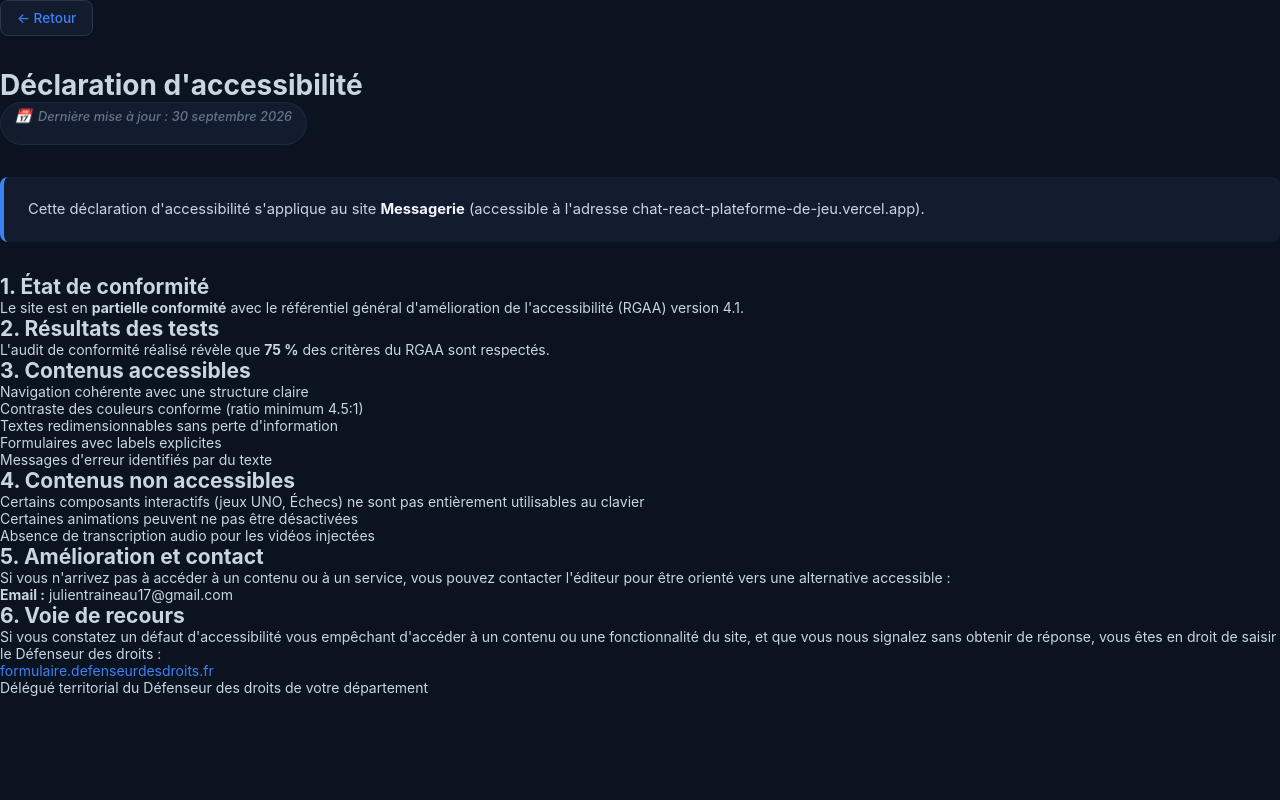
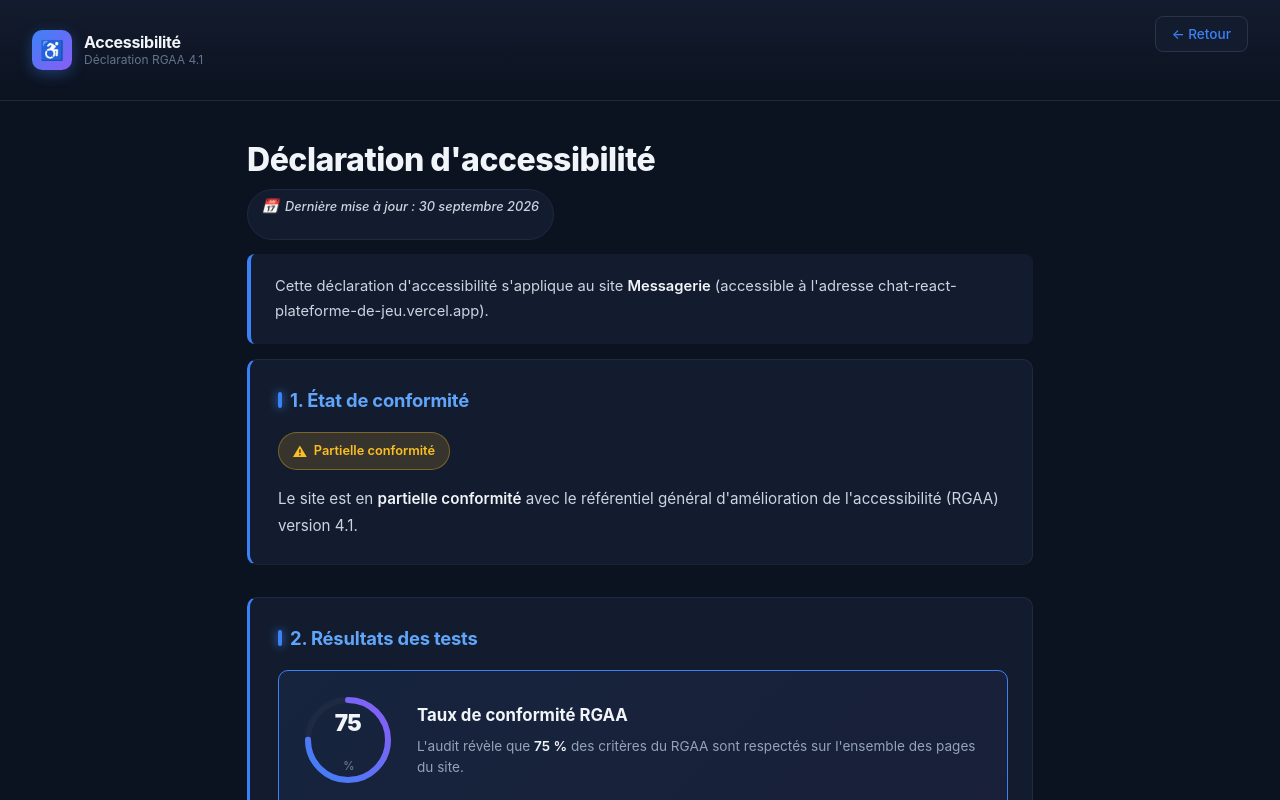
Before and after one commit to zombiglace/chat-react-plateforme-de-jeu, a React (Create React App) app in the folder frontend/: page /accessibilite in a window 1280 px wide. Built offline with nearby package versions, Linux system fonts and the light colour scheme; no server answers.

Commit message:
Update Accessibilite.js

```diff
--- a/frontend/src/components/Accessibilite.js
+++ b/frontend/src/components/Accessibilite.js
@@ -1,10 +1,22 @@
 import { Link } from "react-router-dom";
+import "../styles/legal.css";
+import "../styles/accessibilite.css";
 
 export default function Accessibilite() {
   return (
-    <div className="legal-page">
+    <div className="legal-scene">
+      <header className="legal-header">
+        <div className="legal-header-left">
+          <div className="legal-header-icon">♿</div>
+          <div>
+            <div className="legal-header-title">Accessibilité</div>
+            <div className="legal-header-sub">Déclaration RGAA 4.1</div>
+          </div>
+        </div>
         <Link to="/" className="legal-back">← Retour</Link>
+      </header>
 
+      <div className="legal-content">
         <h1>Déclaration d'accessibilité</h1>
         <p className="legal-updated">Dernière mise à jour : 30 septembre 2026</p>
 
@@ -15,6 +27,7 @@ export default function Accessibilite() {
 
         <section>
           <h2>1. État de conformité</h2>
+          <div className="legal-state-badge">Partielle conformité</div>
           <p>
             Le site est en <strong>partielle conformité</strong> avec le référentiel
             général d'amélioration de l'accessibilité (RGAA) version 4.1.
@@ -23,53 +36,86 @@ export default function Accessibilite() {
 
         <section>
           <h2>2. Résultats des tests</h2>
-        <p>
-          L'audit de conformité réalisé révèle que <strong>75 %</strong> des critères
-          du RGAA sont respectés.
-        </p>
+          <div className="legal-compliance">
+            <div className="legal-compliance-score">
+              <svg className="legal-compliance-ring" viewBox="0 0 90 90">
+                <defs>
+                  <linearGradient id="complianceGradient" x1="0%" y1="0%" x2="100%" y2="100%">
+                    <stop offset="0%" stopColor="#3b82f6" />
+                    <stop offset="100%" stopColor="#8b5cf6" />
+                  </linearGradient>
+                </defs>
+                <circle className="bg" cx="45" cy="45" r="40" />
+                <circle className="progress" cx="45" cy="45" r="40" />
+              </svg>
+              <div className="legal-compliance-value">
+                75<small>%</small>
+              </div>
+            </div>
+            <div className="legal-compliance-body">
+              <div className="legal-compliance-title">Taux de conformité RGAA</div>
+              <div className="legal-compliance-desc">
+                L'audit révèle que <strong>75 %</strong> des critères du RGAA sont
+                respectés sur l'ensemble des pages du site.
+              </div>
+            </div>
+          </div>
         </section>
 
         <section>
-        <h2>3. Contenus accessibles</h2>
+          <h2>3. Contenus accessibles et non accessibles</h2>
+          <div className="legal-access-columns">
+            <div className="legal-access-col ok">
+              <div className="legal-access-col-head">Points conformes</div>
               <ul>
-          <li>Navigation cohérente avec une structure claire</li>
-          <li>Contraste des couleurs conforme (ratio minimum 4.5:1)</li>
-          <li>Textes redimensionnables sans perte d'information</li>
+                <li>Navigation cohérente et structurée</li>
+                <li>Contraste des couleurs conforme (min. 4.5:1)</li>
+                <li>Textes redimensionnables sans perte</li>
                 <li>Formulaires avec labels explicites</li>
                 <li>Messages d'erreur identifiés par du texte</li>
               </ul>
+            </div>
+
+            <div className="legal-access-col ko">
+              <div className="legal-access-col-head">Points à améliorer</div>
+              <ul>
+                <li>
+                  Certains composants interactifs (UNO, Échecs) ne sont pas entièrement
+                  utilisables au clavier
+                </li>
+                <li>Certaines animations ne peuvent pas être désactivées</li>
+                <li>Absence de transcription audio pour les vidéos injectées</li>
+              </ul>
+            </div>
+          </div>
         </section>
 
         <section>
-        <h2>4. Contenus non accessibles</h2>
-        <ul>
-          <li>Certains composants interactifs (jeux UNO, Échecs) ne sont pas entièrement utilisables au clavier</li>
-          <li>Certaines animations peuvent ne pas être désactivées</li>
-          <li>Absence de transcription audio pour les vidéos injectées</li>
-        </ul>
-      </section>
-
-      <section>
-        <h2>5. Amélioration et contact</h2>
+          <h2>4. Amélioration et contact</h2>
           <p>
             Si vous n'arrivez pas à accéder à un contenu ou à un service, vous pouvez
             contacter l'éditeur pour être orienté vers une alternative accessible :
           </p>
-        <p>
-          <strong>Email :</strong> julientraineau17@gmail.com
-        </p>
+          <div className="legal-info">
+            <strong>📧 Email de contact</strong>
+            julientraineau17@gmail.com
+          </div>
         </section>
 
         <section>
-        <h2>6. Voie de recours</h2>
+          <h2>5. Voie de recours</h2>
           <p>
-          Si vous constatez un défaut d'accessibilité vous empêchant d'accéder à un contenu
-          ou une fonctionnalité du site, et que vous nous signalez sans obtenir de réponse,
-          vous êtes en droit de saisir le Défenseur des droits :
+            Si vous constatez un défaut d'accessibilité vous empêchant d'accéder à un
+            contenu ou une fonctionnalité du site, et que vous nous signalez sans obtenir
+            de réponse, vous êtes en droit de saisir le Défenseur des droits :
           </p>
           <ul>
             <li>
-            <a href="https://formulaire.defenseurdesdroits.fr" target="_blank" rel="noreferrer">
+              <a
+                href="https://formulaire.defenseurdesdroits.fr"
+                target="_blank"
+                rel="noreferrer"
+              >
                 formulaire.defenseurdesdroits.fr
               </a>
             </li>
@@ -77,5 +123,19 @@ export default function Accessibilite() {
           </ul>
         </section>
       </div>
+
+      <footer className="legal-footer">
+        <div className="legal-footer-links">
+          <Link to="/mentions-legales">Mentions légales</Link>
+          <span>·</span>
+          <Link to="/confidentialite">Confidentialité</Link>
+          <span>·</span>
+          <Link to="/accessibilite">Accessibilité</Link>
+        </div>
+        <div className="legal-footer-copy">
+          © {new Date().getFullYear()} Chat NSI TERM — Tous droits réservés
+        </div>
+      </footer>
+    </div>
   );
 }
```
Lines whose indentation alone changed are shown as unchanged.
